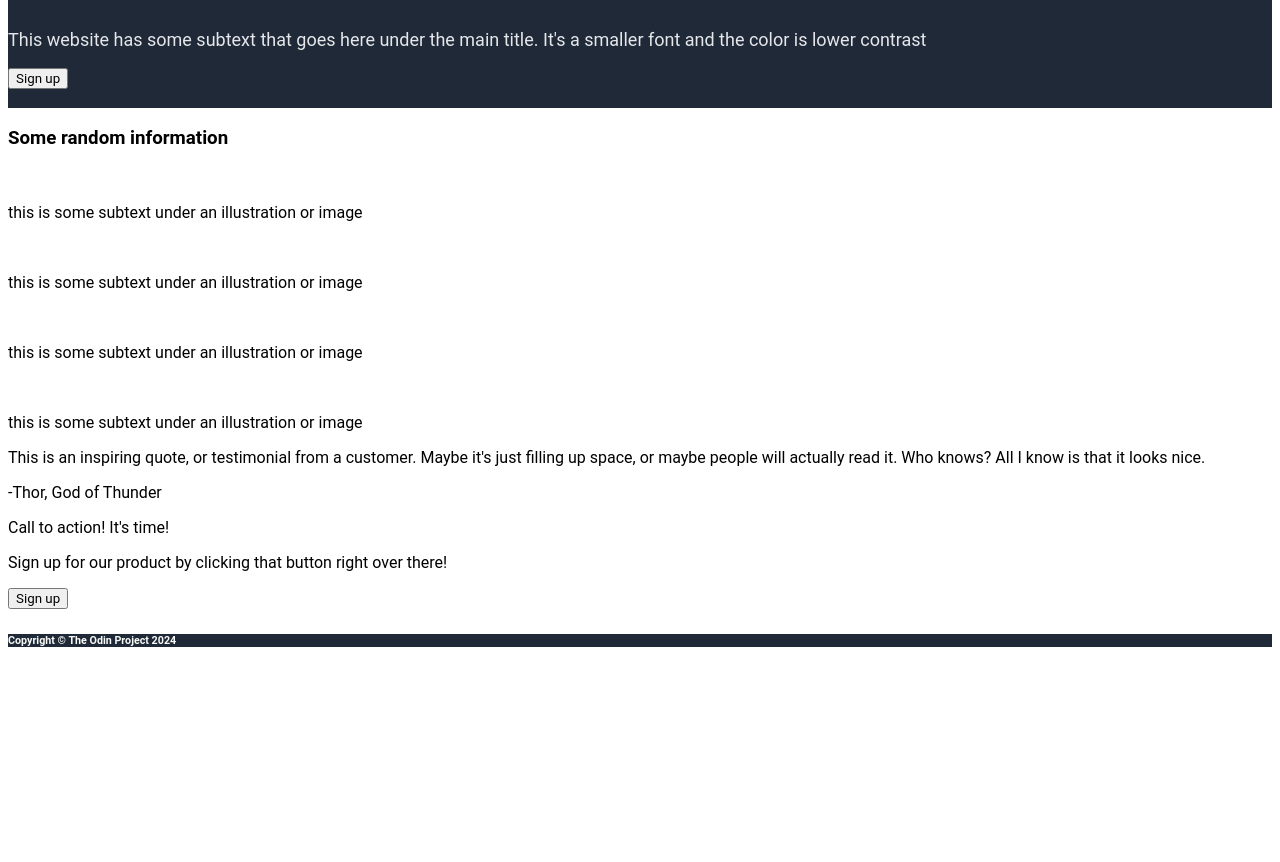
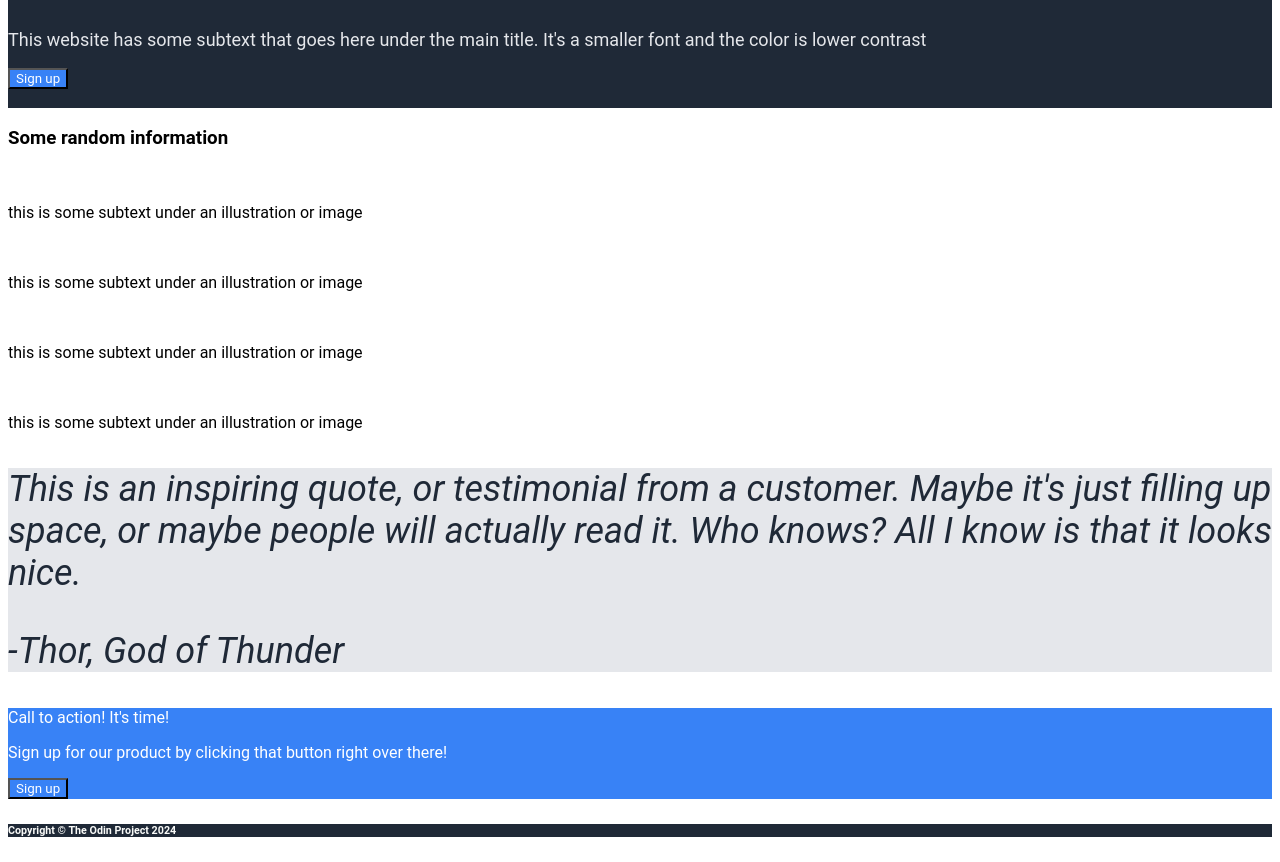
Before and after one commit to Primz125/top_landing_page, a plain HTML site: page index.html in a window 1280 px wide. Shown: the part 231-1093 px from the top of the page. Before the commit the page ends 903 px from the top, so only its background shows below. Drawn offline with Linux system fonts and the light colour scheme.

Commit message:
Complete basic styling of the page
I have finished using inputting the fonts, sizes
and colors that were given to me by TOP. The next
steps are to adjust the page layout to match the
example that I was given.

```diff
--- a/style.css
+++ b/style.css
@@ -20,3 +20,20 @@ header h3 {
     font-size: 18px;
     color: #e5e7eb;
 }
+
+.call {
+    background-color: #3882f6;
+    color: white;
+}
+
+button {
+    background-color: #3882f6;
+    color: white;
+}
+
+.quote {
+    background-color: #e5e7eb;
+    color:#1f2937;
+    font-style: italic;
+    font-size: 36px;
+}
```
